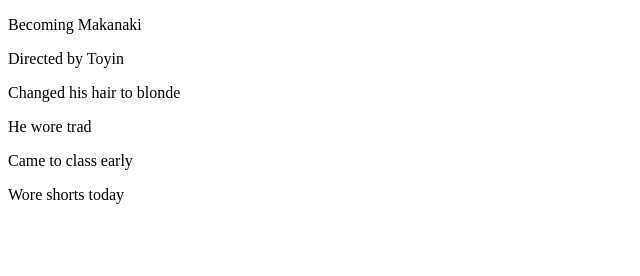
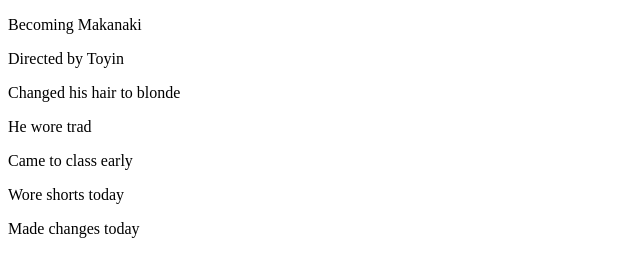
Before and after one commit to mr-funtor/aca-teach-git, a plain HTML site: page taiwo.html in a window 1280 px wide. Shown: the whole page, without its empty margins (0-640 px from the left). Drawn offline with Linux system fonts and the light colour scheme.

Commit message:
all or nothing

```diff
--- a/taiwo.html
+++ b/taiwo.html
@@ -13,5 +13,6 @@
    <p>He wore trad</p>
    <p>Came to class early</p>
    <p>Wore shorts today</p>
+   <p>Made changes today</p>
 </body>
 </html>
```
